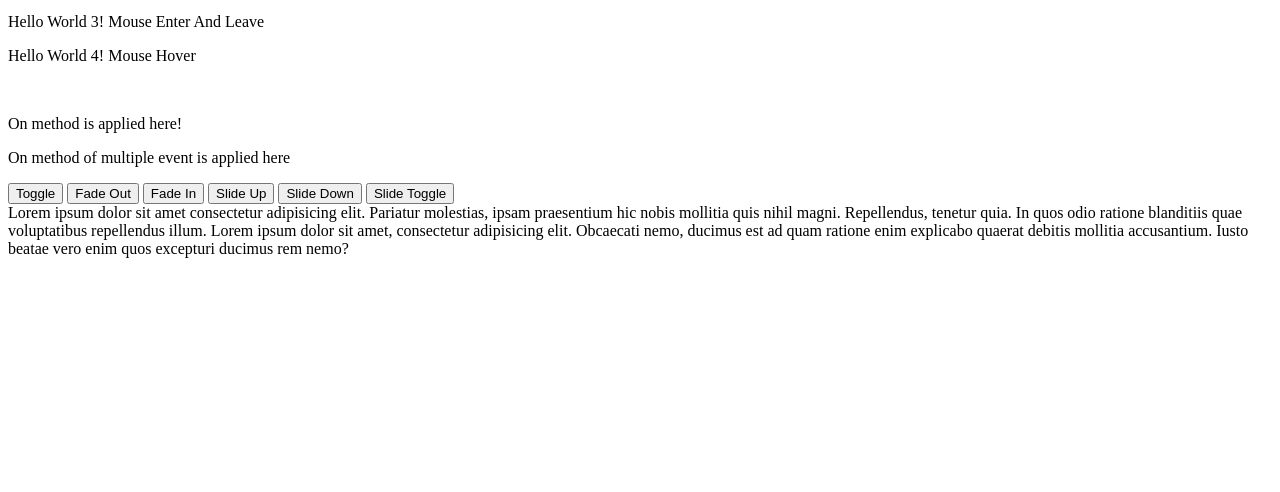
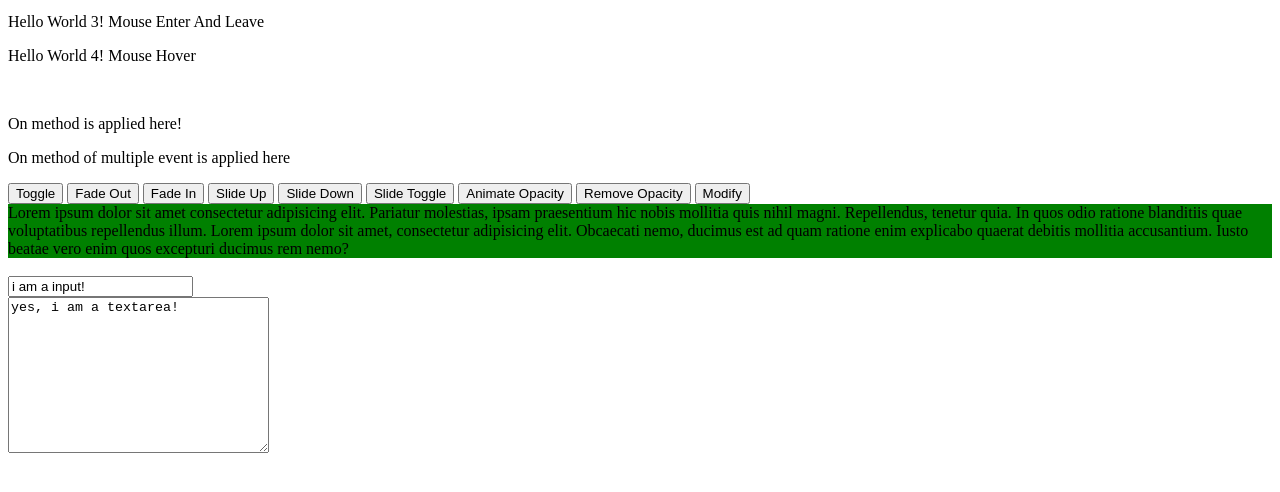
Before and after one commit to sahasujoy/jQuery-Vibes, a plain HTML site: page crash with hary/test.html in a window 1280 px wide. Shown: the part 80-572 px from the top of the page. Drawn offline with nearby package versions, Linux system fonts and the light colour scheme.

Commit message:
harry complete

```diff
--- a/crash with hary/test.html
+++ b/crash with hary/test.html
@@ -22,9 +22,18 @@
     <button id="slideUp">Slide Up</button>
     <button id="slideDown">Slide Down</button>
     <button id="slideToggle">Slide Toggle</button>
+    <button id="animateOpacity">Animate Opacity</button>
+    <button id="removeOpacity">Remove Opacity</button>
+    <button id="modify">Modify</button>
     <div id="lorem">
         Lorem ipsum dolor sit amet consectetur adipisicing elit. Pariatur molestias, ipsam praesentium hic nobis mollitia quis nihil magni. Repellendus, tenetur quia. In quos odio ratione blanditiis quae voluptatibus repellendus illum. Lorem ipsum dolor sit amet, consectetur adipisicing elit. Obcaecati nemo, ducimus est ad quam ratione enim explicabo quaerat debitis mollitia accusantium. Iusto beatae vero enim quos excepturi ducimus rem nemo?
     </div>
+    <br>
+    <form id="form">
+        <input type="text" id="input">
+        <br>
+        <textarea name="" id="ta" cols="30" rows="10">This is a textarea</textarea>
+    </form>
 </body>
     <!-- jQuery CDN - Content Delivery Network -->
   <script src="https://code.jquery.com/jquery-3.6.0.js"></script>
--- a/crash with hary/test.js
+++ b/crash with hary/test.js
@@ -101,4 +101,34 @@ $(document).ready(function () {
     e.preventDefault();
     $('#lorem').slideToggle(2000); //it acts like slide down and up both!
   });
+
+  $('#animateOpacity').on('click', function () {
+    $('#lorem').animate({opacity: 0.3}, 2000);
+    console.log('clicked');
+  });
+
+  $('#removeOpacity').on('click', function() {
+    $('#lorem').animate({opacity:1.0}, 2000);
+  })
+
+  $('#modify').on('click', function() {
+    $('#lorem').animate({
+      opacity:0.3,
+      height: '200px',
+      width: '400px',
+    }, 'fast'); // apply css in animate method :) fast/slow can be used in the time section also.
+  });
+
+  //--------------------------------------------------------------------------------------------------
+  // text(), html(), empty() : they can insert or change the text, html content respectively and empty() to clean the value.
+  //--------------------------------------------------------------------------------------------------
+
+  $('#ta').val(); //try it in console log to see the value of taxtarea;
+  $('#ta').val('yes, i am a textarea!'); //replace previous value by this!
+  $('#input').val('i am a input!'); //insert the value of input!
+
+  $('#lorem').addClass('myClass'); //add a class name
+  $('#lorem').addClass('myClass2'); //add another class name
+  $('#lorem').removeClass('myClass2'); //remove a class name
+  $('#lorem').css('background-color', 'green'); // append a background color using css() method
 });
```
